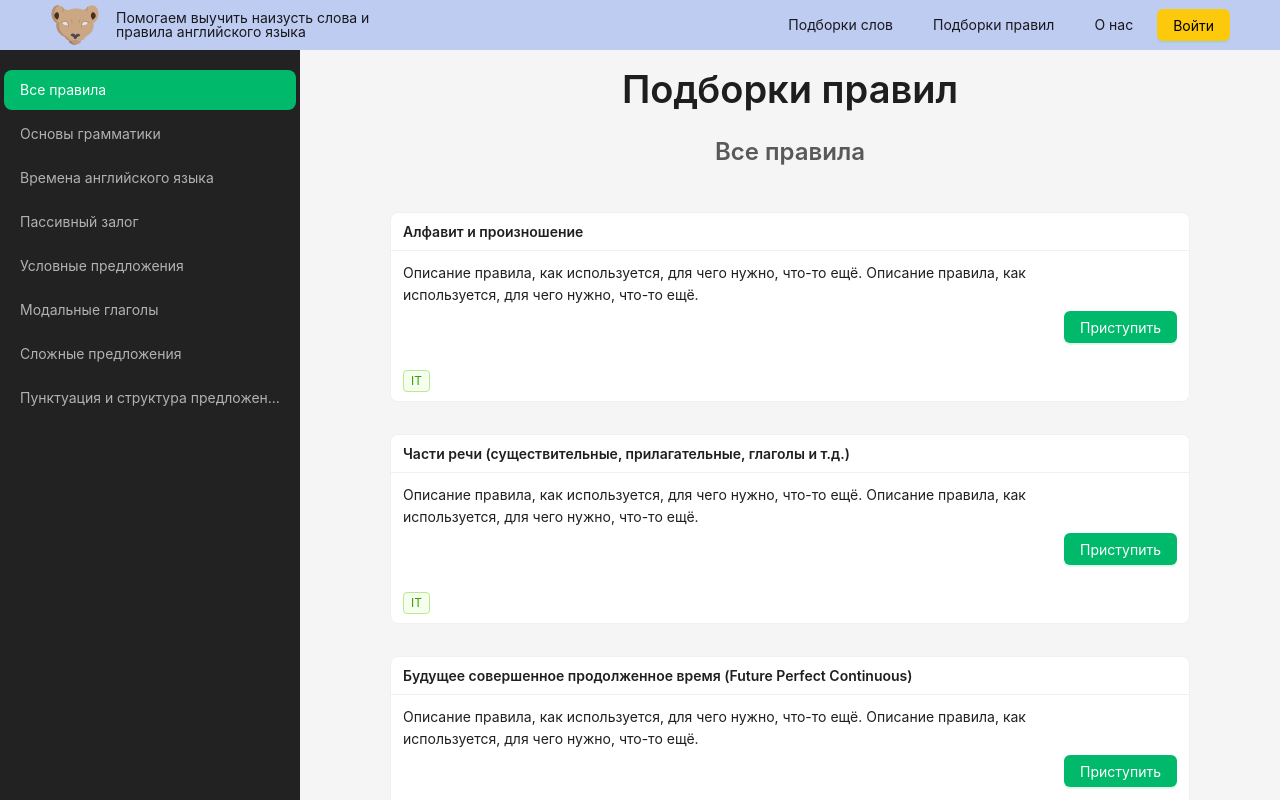
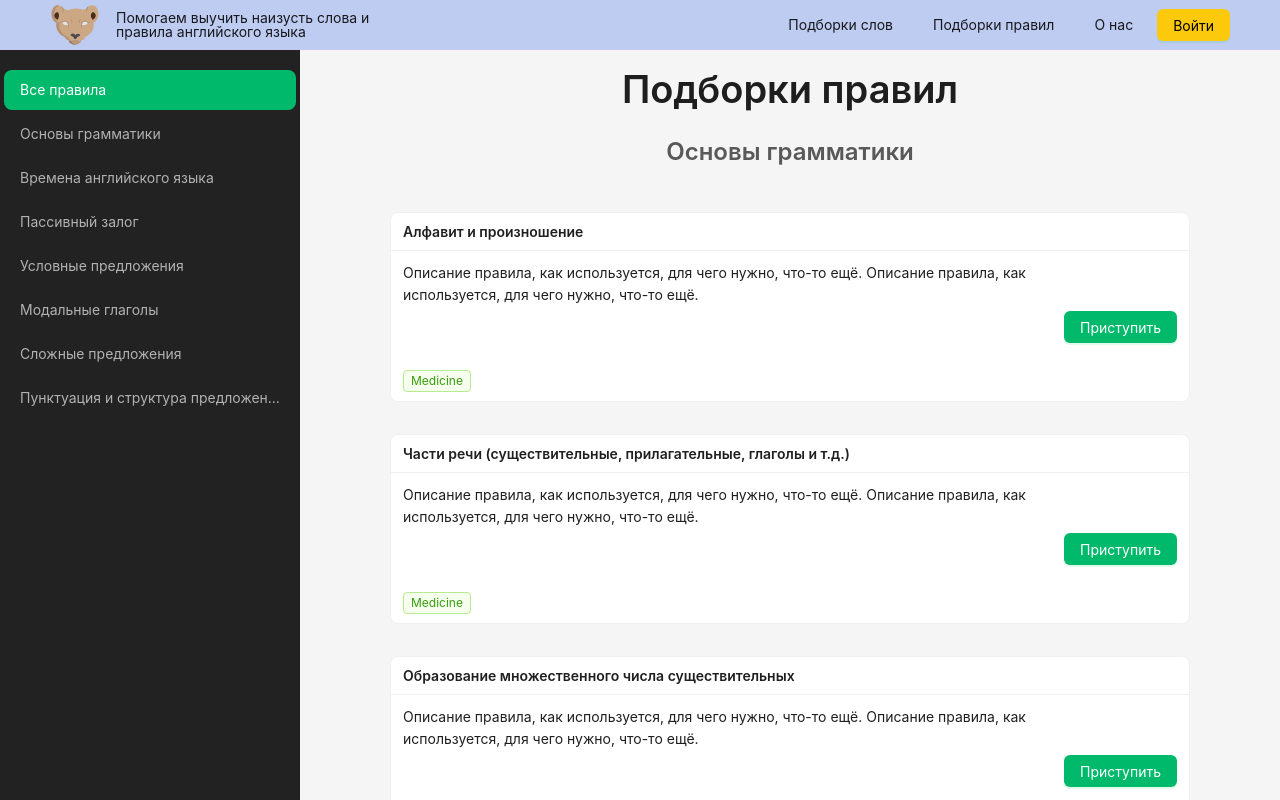
Before and after one commit to avidin91/engleo, a React app: page /rules-compilations/osnovi-grammatiki in a window 1280 px wide. Both pictures are taken after a click on the item "Все правила". Shown: the top 800 px of the page. Built offline with nearby package versions, Linux system fonts and the light colour scheme.

Commit message:
refactored

```diff
--- /dev/null
+++ b/src/entities/compilation-full/index.tsx
@@ -0,0 +1,49 @@
+import React, { FC } from 'react';
+import { Flex, Typography } from 'antd';
+import CompilationMini from '@entities/compilation-mini';
+import { wordsCompilations } from '@shared/constants/urls';
+
+const { Title } = Typography;
+
+type TCompilation = {
+	id: number;
+	title: string;
+	description: string;
+	group: number[];
+	slug: string;
+	titleInEnglish?: string;
+	image?: string;
+};
+
+type TCompilationFull = {
+	title: string;
+	groupSlug: string;
+	compilation: TCompilation[];
+	h1?: boolean;
+};
+
+const CompilationFull: FC<TCompilationFull> = ({ title, groupSlug, compilation, h1 }) => {
+	return (
+		<>
+			<Title level={h1 ? 1 : 3} style={{ textAlign: 'center', color: h1 ? '' : '#595959' }}>
+				{title}
+			</Title>
+			<Flex vertical gap={32}>
+				{compilation.map((compil) => {
+					return (
+						<>
+							<CompilationMini
+								groupSlug={groupSlug}
+								parentLink={wordsCompilations}
+								entity={compil}
+								tag
+							/>
+						</>
+					);
+				})}
+			</Flex>
+		</>
+	);
+};
+
+export default CompilationFull;
--- a/src/entities/compilation-mini/index.tsx
+++ b/src/entities/compilation-mini/index.tsx
@@ -27,6 +27,8 @@ type TCompilationMini = {
 const CompilationMini: FC<TCompilationMini> = ({ small, entity, groupSlug, parentLink, tag }) => {
 	const linkToGroup = `/${parentLink}/${groupSlug}`;
 	const linkToEntity = `/${parentLink}/${groupSlug}/${entity.slug}`;
+
+	// console.log('linkToEntity = ', linkToEntity);
 
 	return (
 		<>
--- a/src/mocks/newRules.ts
+++ b/src/mocks/newRules.ts
@@ -2,7 +2,7 @@ export const newRules = [
 	{
 		id: 1,
 		title: 'Алфавит и произношение',
-		group: [0],
+		group: [1],
 		description:
 			'Описание правила, как используется, для чего нужно, что-то ещё. Описание правила, как используется, для чего нужно, что-то ещё.',
 		slug: 'alfavit-i-proiznoshenie',
@@ -10,7 +10,7 @@ export const newRules = [
 	{
 		id: 2,
 		title: 'Части речи (существительные, прилагательные, глаголы и т.д.)',
-		group: [0],
+		group: [1],
 		description:
 			'Описание правила, как используется, для чего нужно, что-то ещё. Описание правила, как используется, для чего нужно, что-то ещё.',
 		slug: 'chasti-rechi-syshestvitilnie-prilagatelnie-glagoli-i-t-d',
@@ -114,7 +114,7 @@ export const newRules = [
 	{
 		id: 15,
 		title: 'Будущее совершенное продолженное время (Future Perfect Continuous)',
-		group: [0],
+		group: [1],
 		description:
 			'Описание правила, как используется, для чего нужно, что-то ещё. Описание правила, как используется, для чего нужно, что-то ещё.',
 		slug: 'bydyshee-sovershennoe-prodoljitelnoe-vremya-future-perfect-continious',
--- a/src/mocks/wordCompilations.ts
+++ b/src/mocks/wordCompilations.ts
@@ -89,7 +89,7 @@ export const wordCompilations = [
 		titleInEnglish: 'Praise and encouragement',
 		description: 'Compilation 1',
 		image,
-		group: [0, 1],
+		group: [1],
 		slug: 'viragenia-pohvali',
 	},
 	{
@@ -278,7 +278,7 @@ export const wordCompilations = [
 		titleInEnglish: 'Praise and encouragement',
 		description: 'Compilation 1',
 		image,
-		group: [0],
+		group: [2],
 		slug: 'viragenia-pohvali',
 	},
 	{
@@ -287,7 +287,7 @@ export const wordCompilations = [
 		titleInEnglish: 'Praise and encouragement',
 		description: 'Compilation 1',
 		image,
-		group: [0, 1, 2, 3, 4],
+		group: [1, 2, 3, 4],
 		slug: 'viragenia-pohvali',
 	},
 	{
@@ -296,7 +296,7 @@ export const wordCompilations = [
 		titleInEnglish: 'Praise and encouragement',
 		description: 'Compilation 1',
 		image,
-		group: [0, 1, 2, 3, 4],
+		group: [1, 2, 3, 4],
 		slug: 'viragenia-pohvali',
 	},
 	{
@@ -305,7 +305,7 @@ export const wordCompilations = [
 		titleInEnglish: 'Praise and encouragement',
 		description: 'Compilation 1',
 		image,
-		group: [0, 1, 2, 3, 4],
+		group: [1, 2, 3, 4],
 		slug: 'viragenia-pohvali',
 	},
 	{
@@ -314,7 +314,7 @@ export const wordCompilations = [
 		titleInEnglish: 'Praise and encouragement',
 		description: 'Compilation 1',
 		image,
-		group: [0, 1, 2, 3, 4],
+		group: [1, 2, 3, 4],
 		slug: 'viragenia-pohvali',
 	},
 	{
@@ -323,7 +323,7 @@ export const wordCompilations = [
 		titleInEnglish: 'Praise and encouragement',
 		description: 'Compilation 1',
 		image,
-		group: [0, 1, 2, 3, 4],
+		group: [1, 2, 3, 4],
 		slug: 'viragenia-pohvali',
 	},
 	{
@@ -332,7 +332,7 @@ export const wordCompilations = [
 		titleInEnglish: 'Praise and encouragement',
 		description: 'Compilation 1',
 		image,
-		group: [0, 1, 2, 3, 4],
+		group: [1, 2, 3, 4],
 		slug: 'viragenia-pohvali',
 	},
 	{
@@ -341,7 +341,7 @@ export const wordCompilations = [
 		titleInEnglish: 'Praise and encouragement',
 		description: 'Compilation 1',
 		image,
-		group: [0, 1, 2, 3, 4],
+		group: [1, 2, 3, 4],
 		slug: 'viragenia-pohvali',
 	},
 	{
@@ -350,7 +350,7 @@ export const wordCompilations = [
 		titleInEnglish: 'Praise and encouragement',
 		description: 'Compilation 1',
 		image,
-		group: [0, 1, 2, 3, 4],
+		group: [1, 2, 3, 4],
 		slug: 'viragenia-pohvali',
 	},
 ];
--- a/src/pages/compilations-page/index.tsx
+++ b/src/pages/compilations-page/index.tsx
@@ -8,7 +8,7 @@ import { wordCompilations } from '../../mocks/wordCompilations';
 import { newRulesGroups } from '../../mocks/newRulesGroups';
 import { newWordCompilationGroups } from '../../mocks/newWordCompilationGroups';
 import { newRules } from '../../mocks/newRules';
-import CompilationMini from '@entities/compilation-mini';
+import CompilationFull from '@entities/compilation-full';
 
 const { Title } = Typography;
 
@@ -86,59 +86,32 @@ const CompilationsPage = () => {
 								</Title>
 
 								<Flex vertical align="center" gap={32}>
-									{compilationsGroups.map((compilation, groupNumber) => {
-										const newCompilations = compilationsByUrls.filter((c) =>
-											c.group.includes(groupNumber),
+									{compilationsGroups.map((group) => {
+										const compilationsFilteredByGroup =
+											compilationsByUrls.filter((c) =>
+												c.group.includes(group.group),
 											);
-										return newCompilations.map((compil, i) => {
+
 										return (
-												groupNumber !== 6 && (
-													<Fragment key={compil.slug}>
-														{i === 0 && (
-															<Title
-																level={3}
-																style={{
-																	textAlign: 'center',
-																	color: '#595959',
-																}}
-															>
-																{compilation.title}
-															</Title>
-														)}
-														<CompilationMini
-															groupSlug={compilation.slug}
-															parentLink={wordsCompilations}
-															key={groupNumber}
-															entity={compil}
-															tag
+											group.group !== 0 && (
+												<CompilationFull
+													key={group.slug}
+													title={group.title}
+													groupSlug={group.slug}
+													compilation={compilationsFilteredByGroup}
 												/>
-													</Fragment>
 											)
 										);
-										});
 									})}
 								</Flex>
 							</>
 						) : (
-							<>
-								<Title level={1} style={{ textAlign: 'center' }}>
-									{currentGroupByUrl!.title}
-								</Title>
-								<Flex vertical gap={32}>
-									{currentCompilation.map((compil) => {
-										return (
-											<>
-												<CompilationMini
+							<CompilationFull
+								title={currentGroupByUrl!.title}
 								groupSlug={currentGroupByUrl!.slug}
-													parentLink={wordsCompilations}
-													entity={compil}
-													tag
+								compilation={currentCompilation}
+								h1
 							/>
-											</>
-										);
-									})}
-								</Flex>
-							</>
 						)}
 					</Flex>
 				</Content>
--- a/src/shared/constants/compilations-tags.ts
+++ b/src/shared/constants/compilations-tags.ts
@@ -5,4 +5,5 @@ export enum CompilationsTags {
 	'fourth',
 	'five',
 	'six',
+	'seven',
 }
```
Lines whose indentation alone changed are shown as unchanged.
